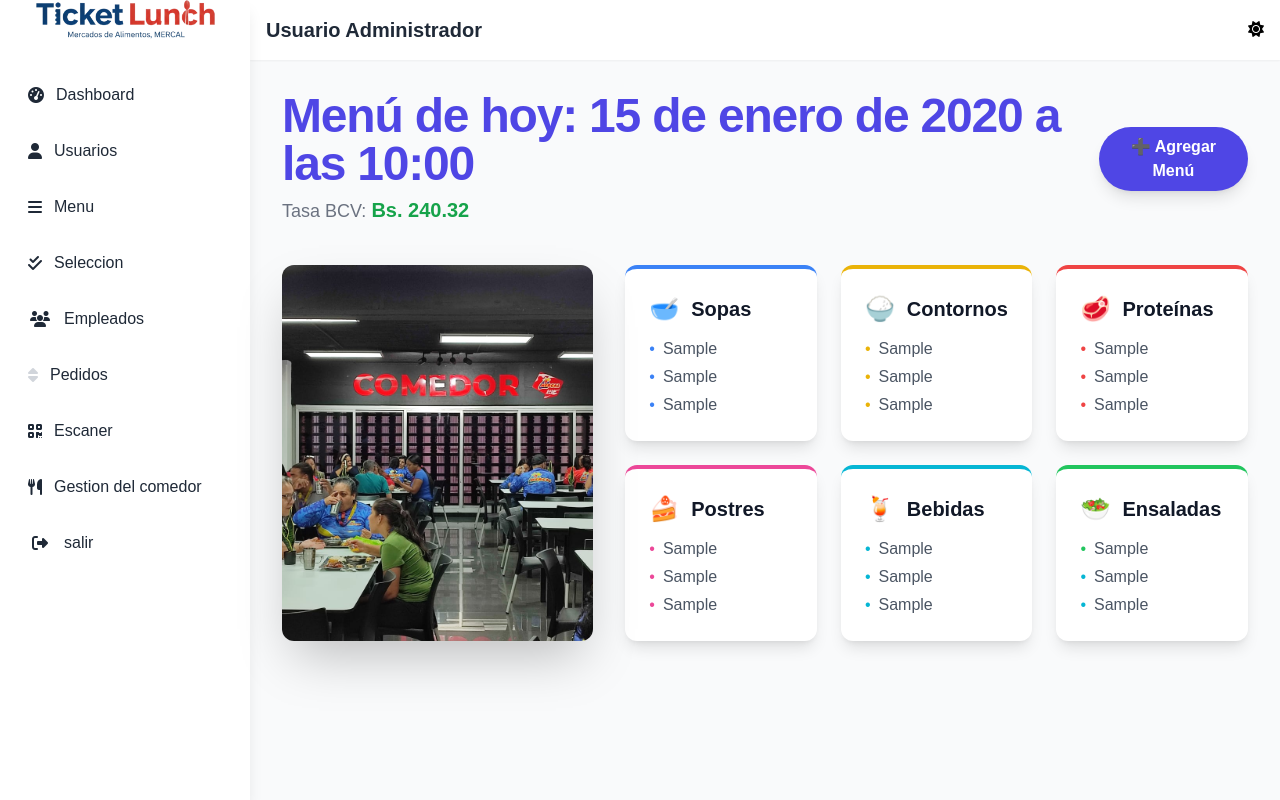
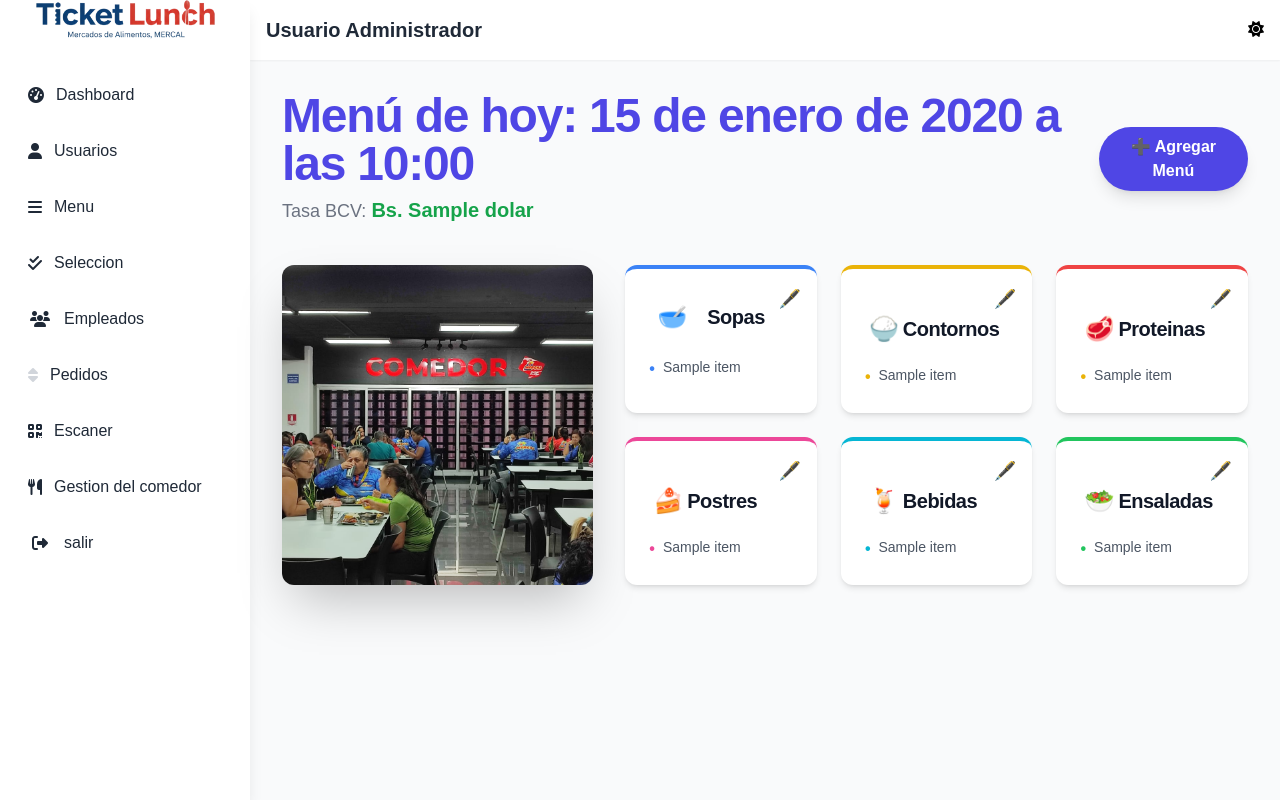
Before and after one commit to morenonavarroluis/ticket_admin, a Django app: template ticket/templates/paginas/menu.html in a window 1280 px wide. Run offline with Django 5.2, Linux system fonts and the light colour scheme; the template is opened without the code that fills it: most values are stand-ins (such as "Sample title", 1, 10 or a date in 2020); parts of the project's set-up code (start-up, migrations or seed data) failed here and were passed over; some libraries are stand-ins or nearby versions.

Commit message:
cambios en menu

```diff
--- a/static/css/output.css
+++ b/static/css/output.css
@@ -118,7 +118,7 @@
 *,
 ::before,
 ::after {
-  box-sizing: border-box;
+  /* box-sizing: border-box; */
   /* 1 */
   border-width: 0;
   /* 2 */
--- a/ticket/templates/modal/menu.html
+++ b/ticket/templates/modal/menu.html
@@ -6,7 +6,7 @@
                 <h5 class="modal-title dark:text-white text-center" id="staticBackdropLabel">Registrar Menu</h5>
                 <button type="button" class="btn-close" data-bs-dismiss="modal" aria-label="Close"></button>
             </div>
-            <div class="modal-body dark:bg-gray-800 max-h-96 overflow-y-auto" >
+            <div class="modal-body dark:bg-gray-800 max-h-98 md:max-h-96  overflow-y-auto" >
                 <form action="registro_menu" method="POST" id="menuForm">
                     {% csrf_token %}
                     <div id="container-grupos-menu" class="grid grid-cols-1 md:grid-cols-2 lg:grid-cols-2 gap-4"></div>
--- a/ticket/templates/paginas/menu.html
+++ b/ticket/templates/paginas/menu.html
@@ -10,7 +10,7 @@
                 Menú de hoy: {{ fecha_actual }}
             </h1>
             <p class="text-lg text-gray-500 dark:text-gray-400 mt-2">
-                Tasa BCV: <span class="font-semibold text-xl text-green-600 dark:text-green-400">Bs. 240.32</span>
+                Tasa BCV: <span class="font-semibold text-xl text-green-600 dark:text-green-400">Bs. {{ dolar }}</span>
             </p>
         </div>
         {% include 'modal/menu.html' %}
@@ -41,152 +41,180 @@
             <div class="grid grid-cols-1 md:grid-cols-2 lg:grid-cols-3 gap-6">
 
                 {% if grouped_menus.Sopas %}
-                <div class="bg-white dark:bg-gray-800 p-6 rounded-xl shadow-lg hover:shadow-xl transition duration-300 border-t-4 border-blue-500">
-                    <div class="flex items-center mb-3">
-                        <span class="text-blue-500 text-2xl mr-3">🥣</span>
-                        <h3 class="font-bold text-xl text-gray-900 dark:text-gray-100">Sopas</h3>
+                <div class="group bg-white dark:bg-gray-800 p-6 rounded-xl shadow-md hover:shadow-2xl transition-all duration-300 border-t-4 border-blue-500 relative overflow-hidden">
+
+                <div class="absolute top-4 right-4">
+                    <button class="flex items-center gap-1 text-xs font-semibold uppercase tracking-wider text-blue-500 hover:text-blue-700 dark:hover:text-blue-400 transition-colors">
+                        <span class="text-lg" data-bs-toggle="modal" data-bs-target="#menus">🖋️</span>
+                    </button>
                 </div>
-                    <ul class="space-y-1 text-gray-600 dark:text-gray-300">
-                        <li class="flex items-start">
-                            <span class="text-blue-500 mr-2">•</span> <span>{{ grouped_menus.Sopas.0 }}</span>
+
+                <div class="flex items-center mb-4">
+                    <div class="p-2 bg-blue-50 dark:bg-blue-900/30 rounded-lg mr-3">
+                        <span class="text-2xl">🥣</span>
+                    </div>
+                    <h3 class="font-bold text-xl text-gray-900 dark:text-gray-100 tracking-tight">Sopas</h3>
+                </div>
+
+                <ul class="space-y-2">
+                    {% for item in grouped_menus.Sopas|slice:":3" %}
+                    <li class="flex items-start text-gray-600 dark:text-gray-300 group-hover:text-gray-900 dark:group-hover:text-white transition-colors">
+                        <span class="text-blue-500 mr-2 font-bold">•</span>
+                        <span class="text-sm leading-tight">{{ item }}</span>
                     </li>
-                        {% if grouped_menus.Sopas.1 %}
-                        <li class="flex items-start">
-                            <span class="text-blue-500 mr-2">•</span> <span>{{ grouped_menus.Sopas.1 }}</span>
+                    {% endfor %}
+                </ul>
+
+            </div>
+                {% endif %}
+                {% if grouped_menus.Contornos %}
+                <div class="group bg-white dark:bg-gray-800 p-6 rounded-xl shadow-md hover:shadow-2xl transition-all duration-300 border-t-4 border-yellow-500 relative overflow-hidden">
+
+                <div class="absolute top-4 right-4 mb-3">
+                    <button class="flex items-center gap-1 text-xs font-semibold uppercase tracking-wider text-blue-500 hover:text-blue-700 dark:hover:text-blue-400 transition-colors">
+                        <span class="text-lg" data-bs-toggle="modal" data-bs-target="#menus">🖋️</span>
+                    </button>
+                </div>
+
+               <div class="flex items-center mb-4 justify-start pt-4">
+                    <div class="p-1 bg-blue-50 dark:bg-blue-900/30 rounded-lg ">
+                        <span class="text-2xl text-yellow-500">🍚</span>
+                    </div>
+                    <h3 class="font-bold text-xl text-gray-900 dark:text-gray-100 tracking-tight">Contornos</h3>
+                </div>
+
+                <ul class="space-y-2">
+                    {% for item in grouped_menus.Contornos|slice:":3" %}
+                    <li class="flex items-start text-gray-600 dark:text-gray-300 group-hover:text-gray-900 dark:group-hover:text-white transition-colors">
+                        <span class="text-yellow-500 mr-2 font-bold">•</span>
+                        <span class="text-sm leading-tight">{{ item }}</span>
                     </li>
+                    {% endfor %}
+                </ul>
+
+            </div>
                 {% endif %}
-                        {% if grouped_menus.Sopas.2 %}
-                        <li class="flex items-start">
-                            <span class="text-blue-500 mr-2">•</span> <span>{{ grouped_menus.Sopas.2 }}</span>
+                {% if grouped_menus.Proteinas %}
+                <div class="group bg-white dark:bg-gray-800 p-6 rounded-xl shadow-md hover:shadow-2xl transition-all duration-300 border-t-4 border-red-500 relative overflow-hidden">
+
+                <div class="absolute top-4 right-4 mb-3">
+                    <button class="flex items-center gap-1 text-xs font-semibold uppercase tracking-wider text-blue-500 hover:text-blue-700 dark:hover:text-blue-400 transition-colors">
+                        <span class="text-lg" data-bs-toggle="modal" data-bs-target="#menus">🖋️</span>
+                    </button>
+                </div>
+
+               <div class="flex items-center mb-4 justify-start pt-4">
+                    <div class="p-1 bg-blue-50 dark:bg-blue-900/30 rounded-lg ">
+                        <span class="text-2xl text-red-500">🥩</span>
+                    </div>
+                    <h3 class="font-bold text-xl text-gray-900 dark:text-gray-100 tracking-tight">Proteinas</h3>
+                </div>
+
+                <ul class="space-y-2">
+                    {% for item in grouped_menus.Proteinas|slice:":3" %}
+                    <li class="flex items-start text-gray-600 dark:text-gray-300 group-hover:text-gray-900 dark:group-hover:text-white transition-colors">
+                        <span class="text-yellow-500 mr-2 font-bold">•</span>
+                        <span class="text-sm leading-tight">{{ item }}</span>
                     </li>
+                    {% endfor %}
+                </ul>
+
+            </div>
                 {% endif %}
+                {% if grouped_menus.Postres %}
+                <div class="group bg-white dark:bg-gray-800 p-6 rounded-xl shadow-md hover:shadow-2xl transition-all duration-300 border-t-4 border-pink-500 relative overflow-hidden">
+
+                <div class="absolute top-4 right-4 mb-3">
+                    <button class="flex items-center gap-1 text-xs font-semibold uppercase tracking-wider text-blue-500 hover:text-blue-700 dark:hover:text-blue-400 transition-colors">
+                        <span class="text-lg" data-bs-toggle="modal" data-bs-target="#menus">🖋️</span>
+                    </button>
+                </div>
+
+               <div class="flex items-center mb-4 justify-start pt-4">
+                    <div class="p-1 bg-blue-50 dark:bg-blue-900/30 rounded-lg ">
+                        <span class="text-2xl text-pink-500">🍰</span>
+                    </div>
+                    <h3 class="font-bold text-xl text-gray-900 dark:text-gray-100 tracking-tight">Postres</h3>
+                </div>
+
+                <ul class="space-y-2">
+                    {% for item in grouped_menus.Postres|slice:":3" %}
+                    <li class="flex items-start text-gray-600 dark:text-gray-300 group-hover:text-gray-900 dark:group-hover:text-white transition-colors">
+                        <span class="text-pink-500 mr-2 font-bold">•</span>
+                        <span class="text-sm leading-tight">{{ item }}</span>
+                    </li>
+                    {% endfor %}
                 </ul>
+
+            </div>
+                {% endif %}
+                {% if grouped_menus.Bebidas %}
+                <div class="group bg-white dark:bg-gray-800 p-6 rounded-xl shadow-md hover:shadow-2xl transition-all duration-300 border-t-4 border-cyan-500 relative overflow-hidden">
+
+                <div class="absolute top-4 right-4 mb-3">
+                    <button class="flex items-center gap-1 text-xs font-semibold uppercase tracking-wider text-blue-500 hover:text-blue-700 dark:hover:text-blue-400 transition-colors">
+                        <span class="text-lg" data-bs-toggle="modal" data-bs-target="#menus">🖋️</span>
+                    </button>
+                </div>
+
+               <div class="flex items-center mb-4 justify-start pt-4">
+                    <div class="p-1 bg-blue-50 dark:bg-blue-900/30 rounded-lg ">
+                        <span class="text-2xl text-cyan-500">🍹</span>
+                    </div>
+                    <h3 class="font-bold text-xl text-gray-900 dark:text-gray-100 tracking-tight">Bebidas</h3>
+                </div>
+
+                <ul class="space-y-2">
+                    {% for item in grouped_menus.Bebidas|slice:":3" %}
+                    <li class="flex items-start text-gray-600 dark:text-gray-300 group-hover:text-gray-900 dark:group-hover:text-white transition-colors">
+                        <span class="text-cyan-500 mr-2 font-bold">•</span>
+                        <span class="text-sm leading-tight">{{ item }}</span>
+                    </li>
+                    {% endfor %}
+                </ul>
+
+            </div>
+                {% endif %}
+                {% if grouped_menus.Ensaladas %}
+                <div class="group bg-white dark:bg-gray-800 p-6 rounded-xl shadow-md hover:shadow-2xl transition-all duration-300 border-t-4 border-green-500 relative overflow-hidden">
+
+                <div class="absolute top-4 right-4 mb-3">
+                    <button class="flex items-center gap-1 text-xs font-semibold uppercase tracking-wider text-blue-500 hover:text-blue-700 dark:hover:text-blue-400 transition-colors">
+                         {% for item in raw_menus %}
+                                <span class="text-lg" data-bs-toggle="modal" data-bs-target="#menus{{ item.id_menu }}">🖋️</span>
+
+                         {% endfor %}
+                    </button>
+                </div>
+
+               <div class="flex items-center mb-4 justify-start pt-4">
+                    <div class="p-1 bg-blue-50 dark:bg-blue-900/30 rounded-lg ">
+                        <span class="text-2xl text-green-500">🥗</span>
+                    </div>
+                    <h3 class="font-bold text-xl text-gray-900 dark:text-gray-100 tracking-tight">Ensaladas</h3>
+                </div>
+
+                <ul class="space-y-2">
+                    {% for item in grouped_menus.Ensaladas|slice:":3" %}
+                    <li class="flex items-start text-gray-600 dark:text-gray-300 group-hover:text-gray-900 dark:group-hover:text-white transition-colors">
+                        <span class="text-green-500 mr-2 font-bold">•</span>
+                        <span class="text-sm leading-tight">{{ item }}</span>
+                    </li>
+                    {% endfor %}
+                </ul>
+
             </div>
                 {% endif %}
 
-                {% if grouped_menus.Contornos %}
-                <div class="bg-white dark:bg-gray-800 p-6 rounded-xl shadow-lg hover:shadow-xl transition duration-300 border-t-4 border-yellow-500">
-                    <div class="flex items-center mb-3">
-                        <span class="text-yellow-500 text-2xl mr-3">🍚</span>
-                        <h3 class="font-bold text-xl text-gray-900 dark:text-gray-100">Contornos</h3>
-                    </div>
-                    <ul class="space-y-1 text-gray-600 dark:text-gray-300">
-                        <li class="flex items-start">
-                            <span class="text-yellow-500 mr-2">•</span> <span>{{ grouped_menus.Contornos.0 }}</span>
-                        </li>
-                        {% if grouped_menus.Contornos.1 %}
-                            <li class="flex items-start">
-                                <span class="text-yellow-500 mr-2">•</span> <span>{{ grouped_menus.Contornos.1 }}</span>
-                            </li>
-                        {% endif %}
-                        {% if grouped_menus.Contornos.2 %}
-                            <li class="flex items-start">
-                                <span class="text-yellow-500 mr-2">•</span> <span>{{ grouped_menus.Contornos.2 }}</span>
-                            </li>
-                        {% endif %}
-                    </ul>
-                </div>
-                {% endif %}
 
-                {% if grouped_menus.Proteinas %}
-                <div class="bg-white dark:bg-gray-800 p-6 rounded-xl shadow-lg hover:shadow-xl transition duration-300 border-t-4 border-red-500">
-                    <div class="flex items-center mb-3">
-                        <span class="text-red-500 text-2xl mr-3">🥩</span>
-                        <h3 class="font-bold text-xl text-gray-900 dark:text-gray-100">Proteínas</h3>
-                    </div>
-                    <ul class="space-y-1 text-gray-600 dark:text-gray-300">
-                        <li class="flex items-start">
-                            <span class="text-red-500 mr-2">•</span> <span>{{ grouped_menus.Proteinas.0 }}</span>
-                        </li>
-                      {% if grouped_menus.Proteinas.1 %}
-                        <li class="flex items-start">
-                            <span class="text-red-500 mr-2">•</span> <span>{{ grouped_menus.Proteinas.1 }}</span>
-                        </li>
-                       {% endif %}
-                      {% if grouped_menus.Proteinas.2 %}
-                        <li class="flex items-start">
-                            <span class="text-red-500 mr-2">•</span> <span>{{ grouped_menus.Proteinas.2 }}</span>
-                        </li>
-                       {% endif %}
-                    </ul>
-                </div>
-                {% endif %}
 
-                {% if grouped_menus.Postres %}
-                <div class="bg-white dark:bg-gray-800 p-6 rounded-xl shadow-lg hover:shadow-xl transition duration-300 border-t-4 border-pink-500">
-                    <div class="flex items-center mb-3">
-                        <span class="text-pink-500 text-2xl mr-3">🍰</span>
-                        <h3 class="font-bold text-xl text-gray-900 dark:text-gray-100">Postres</h3>
-                    </div>
-                    <ul class="space-y-1 text-gray-600 dark:text-gray-300">
-                        <li class="flex items-start">
-                            <span class="text-pink-500 mr-2">•</span> <span>{{ grouped_menus.Postres.0 }}</span>
-                        </li>
-                       {% if grouped_menus.Postres.1 %}
-                        <li class="flex items-start">
-                            <span class="text-pink-500 mr-2">•</span> <span>{{ grouped_menus.Postres.1 }}</span>
-                        </li>
-                        {% endif %}
-                       {% if grouped_menus.Postres.2 %}
-                        <li class="flex items-start">
-                            <span class="text-pink-500 mr-2">•</span> <span>{{ grouped_menus.Postres.2 }}</span>
-                        </li>
-                        {% endif %}
-                    </ul>
-                </div>
-                {% endif %}
-
-                {% if grouped_menus.Bebidas %}
-                <div class="bg-white dark:bg-gray-800 p-6 rounded-xl shadow-lg hover:shadow-xl transition duration-300 border-t-4 border-cyan-500">
-                    <div class="flex items-center mb-3">
-                        <span class="text-cyan-500 text-2xl mr-3">🍹</span>
-                        <h3 class="font-bold text-xl text-gray-900 dark:text-gray-100">Bebidas</h3>
-                    </div>
-                    <ul class="space-y-1 text-gray-600 dark:text-gray-300">
-                        <li class="flex items-start">
-                            <span class="text-cyan-500 mr-2">•</span> <span>{{ grouped_menus.Bebidas.0 }}</span>
-                        </li>
-                      {% if grouped_menus.Bebidas.1 %}
-                        <li class="flex items-start">
-                            <span class="text-cyan-500 mr-2">•</span> <span>{{ grouped_menus.Bebidas.1 }}</span>
-                        </li>
-                      {% endif %}
-                      {% if grouped_menus.Bebidas.2 %}
-                        <li class="flex items-start">
-                            <span class="text-cyan-500 mr-2">•</span> <span>{{ grouped_menus.Bebidas.2 }}</span>
-                        </li>
-                      {% endif %}
-                    </ul>
-                </div>
-                {% endif %}
-
-                {% if grouped_menus.Ensaladas %}
-                <div class="bg-white dark:bg-gray-800 p-6 rounded-xl shadow-lg hover:shadow-xl transition duration-300 border-t-4 border-green-500">
-                    <div class="flex items-center mb-3">
-                        <span class="text-green-500 text-2xl mr-3">🥗</span>
-                        <h3 class="font-bold text-xl text-gray-900 dark:text-gray-100">Ensaladas</h3>
-                    </div>
-                    <ul class="space-y-1 text-gray-600 dark:text-gray-300">
-                        <li class="flex items-start">
-                            <span class="text-green-500 mr-2">•</span> <span>{{ grouped_menus.Ensaladas.0 }}</span>
-                        </li>
-                      {% if grouped_menus.Ensaladas.1 %}
-                        <li class="flex items-start">
-                            <span class="text-cyan-500 mr-2">•</span> <span>{{ grouped_menus.Ensaladas.1 }}</span>
-                        </li>
-                      {% endif %}
-                      {% if grouped_menus.Ensaladas.2 %}
-                        <li class="flex items-start">
-                            <span class="text-cyan-500 mr-2">•</span> <span>{{ grouped_menus.Ensaladas.2 }}</span>
-                        </li>
-                      {% endif %}
-                    </ul>
-                </div>
-                {% endif %}
 
             </div>
         </div>
     </div>
 </div>
+ {% for item in raw_menus %}
+    {% include 'modal/update.html' %}
+ {% endfor %}
  <script src="{% static 'js/form_modal_menu.js' %}"></script>
 {% endblock %}
--- a/ticket/views/misc_views.py
+++ b/ticket/views/misc_views.py
@@ -123,7 +123,6 @@
 
 def index(request):
 
-    # 1. **Manejo de Autenticación**
     if 'api_token' not in request.session:
         messages.warning(request, "Debe iniciar sesión para ver esta información.")
         return redirect('inicio')
```
Also changed, not shown: ticket/views/menu_views.py (+20 -1 lines). Lines whose indentation alone changed are shown as unchanged.
